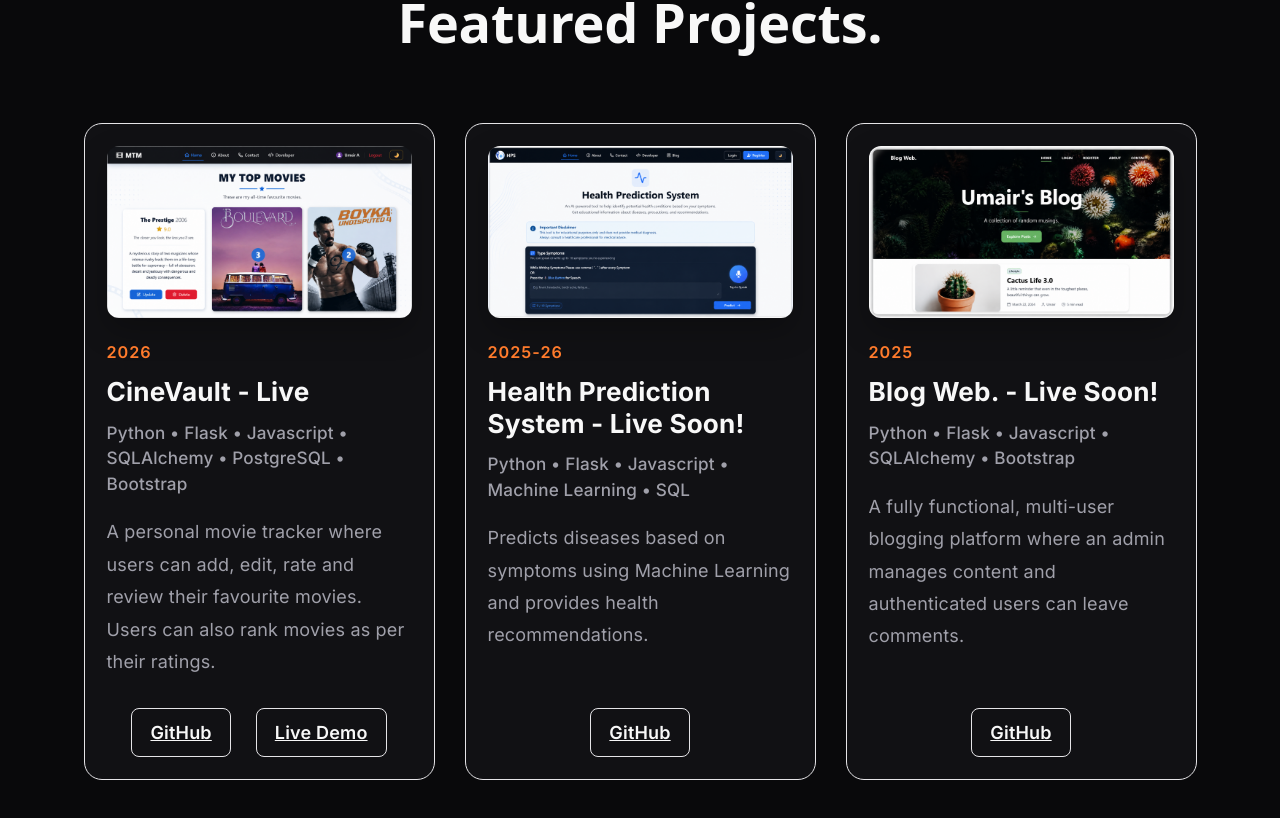
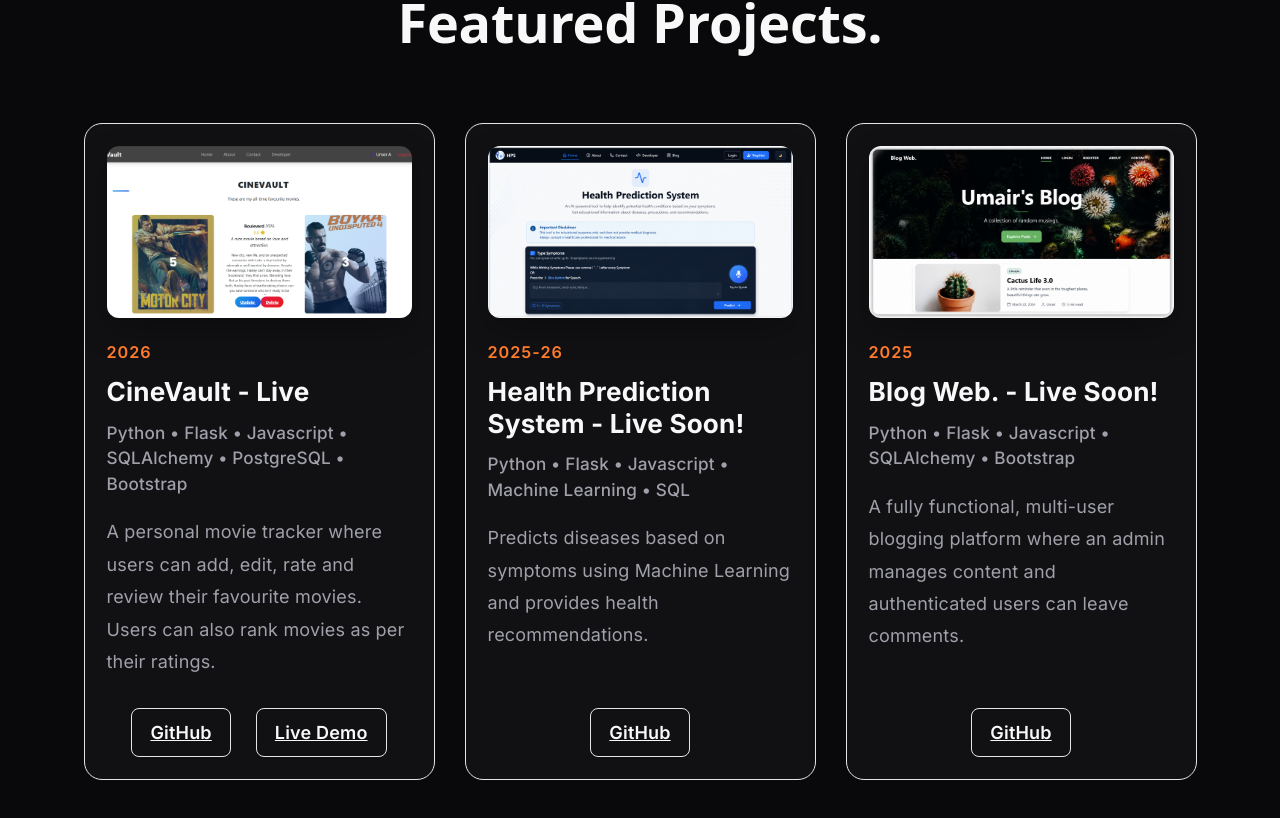
Before and after one commit to UmairAnsari17/portfolio26, a React (Vite) app: page / in a window 1280 px wide. Shown: the part 926-1744 px from the top of the page. Built offline with nearby package versions, Linux system fonts and the light colour scheme.

Commit message:
update project img

```diff
--- a/src/data/projects.js
+++ b/src/data/projects.js
@@ -3,7 +3,7 @@ const projects = [
     id: 1,
     title: "CineVault - Live",
     year: "2026",
-    image: "/assets/projectCover/mtm-img.png",
+    image: "/assets/projectCover/cinevault-img.png",
     tech: "Python • Flask • Javascript • SQLAlchemy • PostgreSQL • Bootstrap",
     description:
       "A personal movie tracker where users can add, edit, rate and review their favourite movies. Users can also rank movies as per their ratings.",
```
Also changed, not shown: public/assets/projectCover/cinevault-img.png (added), public/assets/projectCover/mtm-img.png (deleted).
